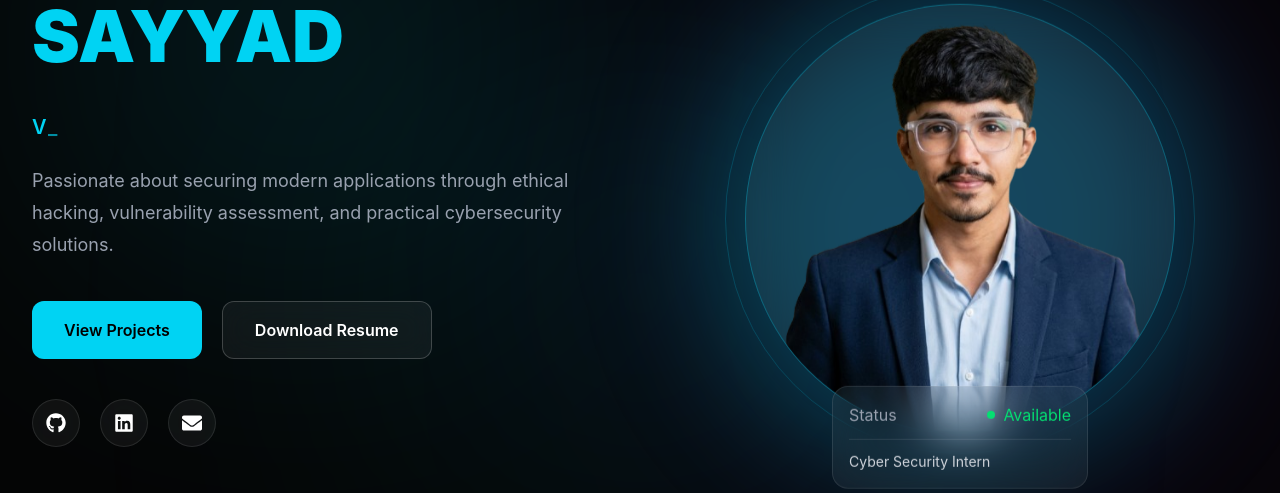
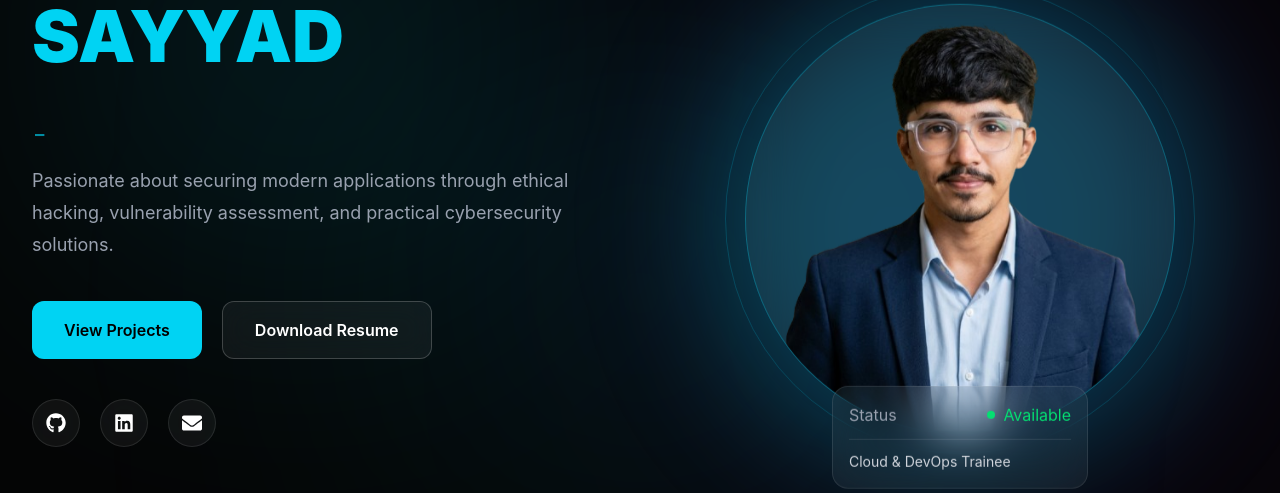
Before and after one commit to faizansayyad7/Portfolio, a React app: page / in a window 1280 px wide. Shown: the part 307-800 px from the top of the page. Built offline with nearby package versions, Linux system fonts and the light colour scheme; the HTML template or start-up script is replaced by a standard one.

Commit message:
Minor Changes

```diff
--- a/src/components/Hero.jsx
+++ b/src/components/Hero.jsx
@@ -34,10 +34,10 @@ export default function Hero() {
           <p className="mt-8 text-xl text-cyan-400 font-semibold">
   <Typewriter
     words={[
-      "Cyber Security Intern",
-      "VAPT Enthusiast",
-      "Ethical Hacker",
-      "Python Developer",
+      "Cloud & DevOps Trainee",
+      "AWS Cloud Enthusiast",
+      "Linux System Administrator",
+      "Cyber Security Enthusiast",
     ]}
     loop={0}
     cursor
@@ -199,7 +199,7 @@ export default function Hero() {
               </div>
 
               <div className="mt-3 border-t border-white/10 pt-3 text-sm text-gray-300">
-                Cyber Security Intern
+                Cloud & DevOps Trainee
               </div>
             </div>
           </div>
```
